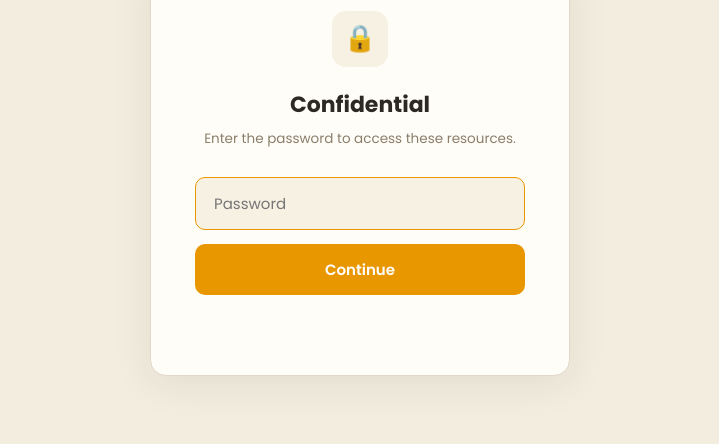
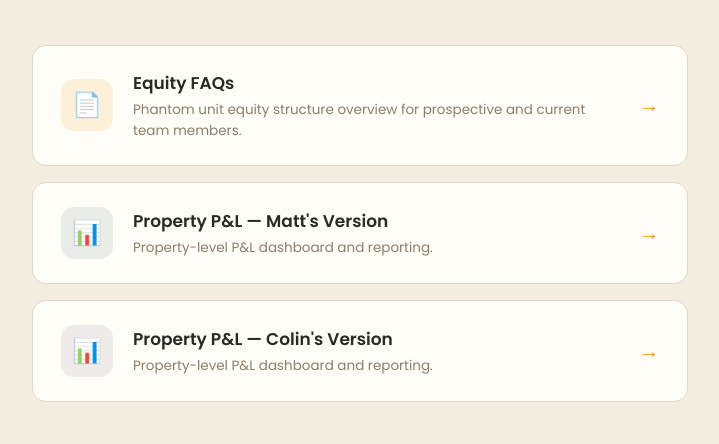
Before and after one commit to colinreed88-maker/finance-work, a plain HTML site: page index.html in a window 1280 px wide. Shown: the part 231-675 px from the top of the page, without its empty margins (280-999 px from the left). Drawn offline with Linux system fonts and the light colour scheme.

Commit message:
Add files via upload

```diff
--- a/index.html
+++ b/index.html
@@ -188,137 +188,9 @@
             .project-icon { width: 44px; height: 44px; font-size: 20px; }
         }
 
-        /* ── Password Gate ── */
-        .password-gate {
-            position: fixed;
-            inset: 0;
-            z-index: 9999;
-            background: var(--bg);
-            display: flex;
-            align-items: center;
-            justify-content: center;
-            font-family: 'Poppins', sans-serif;
-        }
-
-        .password-gate.hidden {
-            display: none;
-        }
-
-        .pw-card {
-            background: var(--surface);
-            border: 1px solid var(--border);
-            border-radius: 16px;
-            padding: 48px 44px;
-            max-width: 420px;
-            width: 90%;
-            text-align: center;
-            box-shadow: 0 8px 40px rgba(44, 40, 37, 0.08);
-        }
-
-        .pw-card .pw-icon {
-            width: 56px;
-            height: 56px;
-            background: var(--surface2);
-            border-radius: 14px;
-            display: inline-flex;
-            align-items: center;
-            justify-content: center;
-            font-size: 26px;
-            margin-bottom: 20px;
-        }
-
-        .pw-card h2 {
-            font-size: 22px;
-            font-weight: 700;
-            color: var(--text);
-            margin-bottom: 6px;
-        }
-
-        .pw-card .pw-sub {
-            color: var(--text3);
-            font-size: 13.5px;
-            margin-bottom: 28px;
-        }
-
-        .pw-card input[type="password"] {
-            width: 100%;
-            padding: 14px 18px;
-            border: 1px solid var(--border);
-            border-radius: 10px;
-            font-family: 'Poppins', sans-serif;
-            font-size: 15px;
-            color: var(--text);
-            background: var(--surface2);
-            outline: none;
-            transition: border-color 0.2s;
-        }
-
-        .pw-card input[type="password"]:focus {
-            border-color: var(--accent);
-        }
-
-        .pw-card input[type="password"].error {
-            border-color: #C45B3E;
-            animation: shake 0.4s ease;
-        }
-
-        @keyframes shake {
-            0%, 100% { transform: translateX(0); }
-            20%, 60% { transform: translateX(-6px); }
-            40%, 80% { transform: translateX(6px); }
-        }
-
-        .pw-card button {
-            width: 100%;
-            padding: 14px;
-            margin-top: 14px;
-            background: var(--accent);
-            color: #fff;
-            border: none;
-            border-radius: 10px;
-            font-family: 'Poppins', sans-serif;
-            font-size: 15px;
-            font-weight: 600;
-            cursor: pointer;
-            transition: opacity 0.2s;
-        }
-
-        .pw-card button:hover {
-            opacity: 0.9;
-        }
-
-        .pw-error-msg {
-            color: #C45B3E;
-            font-size: 13px;
-            margin-top: 12px;
-            min-height: 20px;
-        }
-
-        .site-content {
-            display: none;
-        }
-
-        .site-content.visible {
-            display: block;
-        }
     </style>
 </head>
 <body>
-
-    <!-- Password Gate -->
-    <div class="password-gate" id="passwordGate">
-        <div class="pw-card">
-            <div class="pw-icon">🔒</div>
-            <h2>Confidential</h2>
-            <p class="pw-sub">Enter the password to access these resources.</p>
-            <input type="password" id="pwInput" placeholder="Password" autocomplete="off" />
-            <button id="pwSubmit">Continue</button>
-            <div class="pw-error-msg" id="pwError"></div>
-        </div>
-    </div>
-
-    <!-- Site Content (hidden until authenticated) -->
-    <div class="site-content" id="siteContent">
 
     <div class="container">
 
@@ -365,48 +237,6 @@
 
     </div>
 
-    </div><!-- /site-content -->
-
-    <script>
-        async function sha256(str) {
-            const buf = await crypto.subtle.digest('SHA-256', new TextEncoder().encode(str));
-            return Array.from(new Uint8Array(buf)).map(b => b.toString(16).padStart(2, '0')).join('');
-        }
-
-        // Current password: flow2026
-        const VALID_HASH = 'e68418ce4f904cc35a1cc8968d2475e50cb8e4787b0c86129e0b0b9981e54568';
-
-        const gate = document.getElementById('passwordGate');
-        const content = document.getElementById('siteContent');
-        const input = document.getElementById('pwInput');
-        const btn = document.getElementById('pwSubmit');
-        const errMsg = document.getElementById('pwError');
-
-        // Check if already authenticated this session
-        if (sessionStorage.getItem('eq_auth') === 'true') {
-            gate.classList.add('hidden');
-            content.classList.add('visible');
-        }
-
-        async function tryUnlock() {
-            const val = input.value.trim();
-            if (!val) { input.focus(); return; }
-            const hash = await sha256(val);
-            if (hash === VALID_HASH) {
-                sessionStorage.setItem('eq_auth', 'true');
-                gate.classList.add('hidden');
-                content.classList.add('visible');
-            } else {
-                input.classList.add('error');
-                errMsg.textContent = 'Incorrect password. Please try again.';
-                setTimeout(() => input.classList.remove('error'), 500);
-            }
-        }
-
-        btn.addEventListener('click', tryUnlock);
-        input.addEventListener('keydown', e => { if (e.key === 'Enter') tryUnlock(); });
-        input.focus();
-    </script>
 
 </body>
 </html>
```
Also changed, not shown: equity-faq.html (+0 -6 lines), property-pl-colin/index.html (+0 -5 lines).
